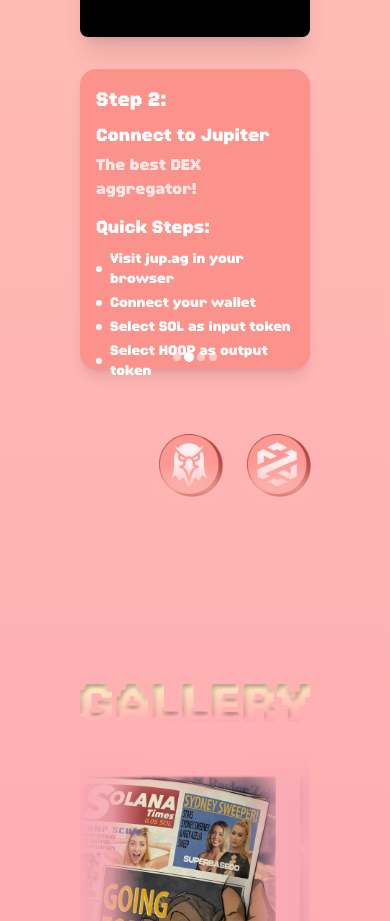
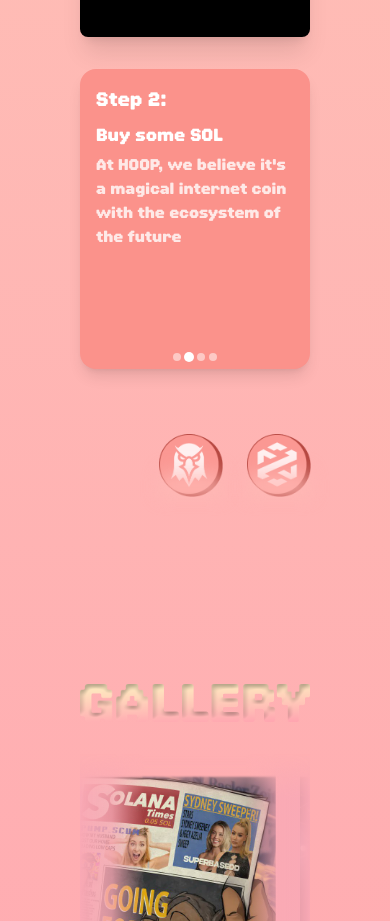
Before and after one commit to noleforte/hoop, a React (Create React App) app: page / in a window 390 px wide. Shown: the part 2940-3861 px from the top of the page. Built offline with nearby package versions, Linux system fonts and the light colour scheme; grey boxes are pictures that could not be loaded.

Commit message:
Refactor SwapAndSocials component to streamline instructions for wallet creation and token swapping; enhance clarity by removing unnecessary details. Update ESLint cache and refresh binary files in the default-development directory.

```diff
--- a/src/components/SwapAndSocials.js
+++ b/src/components/SwapAndSocials.js
@@ -10,47 +10,23 @@
   const steps = [
     {
       title: "Step 1:",
-      subtitle: "Setup a wallet",
-      description: "And take off with $HOOP!",
-      details: [
-        "Download Phantom or Solflare wallet",
-        "Add SOL to your wallet",
-        "Connect wallet to Jupiter",
-        "Swap SOL for HOOP tokens"
-      ]
+      subtitle: "Create a wallet",
+      description: "You’re one step closer to the HOOP universe!"
     },
     {
       title: "Step 2:",
-      subtitle: "Connect to Jupiter",
-      description: "The best DEX aggregator!",
-      details: [
-        "Visit jup.ag in your browser",
-        "Connect your wallet",
-        "Select SOL as input token",
-        "Select HOOP as output token"
-      ]
+      subtitle: "Buy some SOL",
+      description: "At HOOP, we believe it's a magical internet coin with the ecosystem of the future"
     },
     {
       title: "Step 3:",
-      subtitle: "Execute the swap",
-      description: "Get your HOOP tokens!",
-      details: [
-        "Enter the amount of SOL to swap",
-        "Review the transaction details",
-        "Confirm the swap in your wallet",
-        "Wait for transaction confirmation"
-      ]
+      subtitle: "Head to jup.ag",
+      description: "You're almost there - copy the contract address, go to jup.ag, and paste it into the search bar"
     },
     {
       title: "Step 4:",
-      subtitle: "Join the community",
-      description: "Welcome to the HOOP family!",
-      details: [
-        "Join our Telegram group",
-        "Follow us on Twitter/X",
-        "Share your HOOP journey",
-        "Stay updated with announcements"
-      ]
+      subtitle: "Swap SOL for $HOOP",
+      description: "Congratulations — you’re now part of the HOOP story!"
     }
   ];
 
@@ -120,20 +96,6 @@
                 <p className="font-gulkave font-semibold text-lg md:text-2xl mb-1 md:mb-2 text-white">{steps[currentStep].subtitle}</p>
                 <p className="font-gulkave text-base md:text-lg opacity-80 text-white mb-3 md:mb-4">{steps[currentStep].description}</p>
 
-                <div className="flex-1">
-                  <h4 className="font-gulkave text-lg md:text-xl font-bold text-white mb-2 md:mb-3">Quick Steps:</h4>
-                  <ul className="text-white space-y-1 md:space-y-2">
-                    {steps[currentStep].details.map((detail, index) => (
-                      <li key={index} className="flex items-center text-sm md:text-base font-gulkave">
-                        <span className="w-1.5 md:w-2 h-1.5 md:h-2 bg-white rounded-full mr-2 md:mr-3 flex-shrink-0"></span>
-                        {detail}
-                      </li>
-                    ))}
-                  </ul>
-                </div>
-              </motion.div>
-            </AnimatePresence>
-
                 {/* Step Indicators */}
                 <div className="absolute bottom-2 md:bottom-4 left-1/2 transform -translate-x-1/2 flex gap-1 md:gap-2">
                   {steps.map((_, index) => (
@@ -148,6 +110,8 @@
                     />
                   ))}
                 </div>
+              </motion.div>
+            </AnimatePresence>
           </motion.div>
         </div>
 
```
Lines whose indentation alone changed are shown as unchanged.
